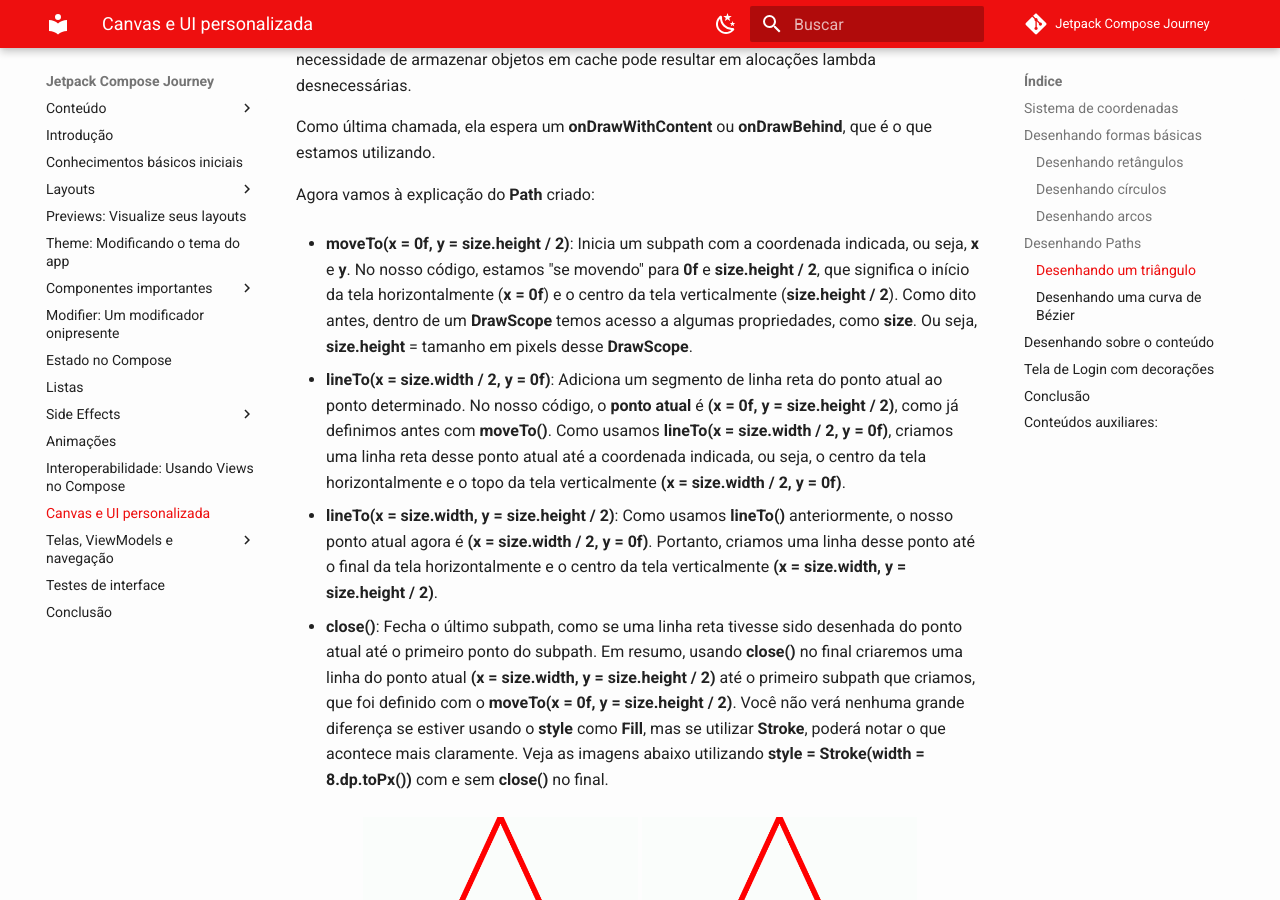
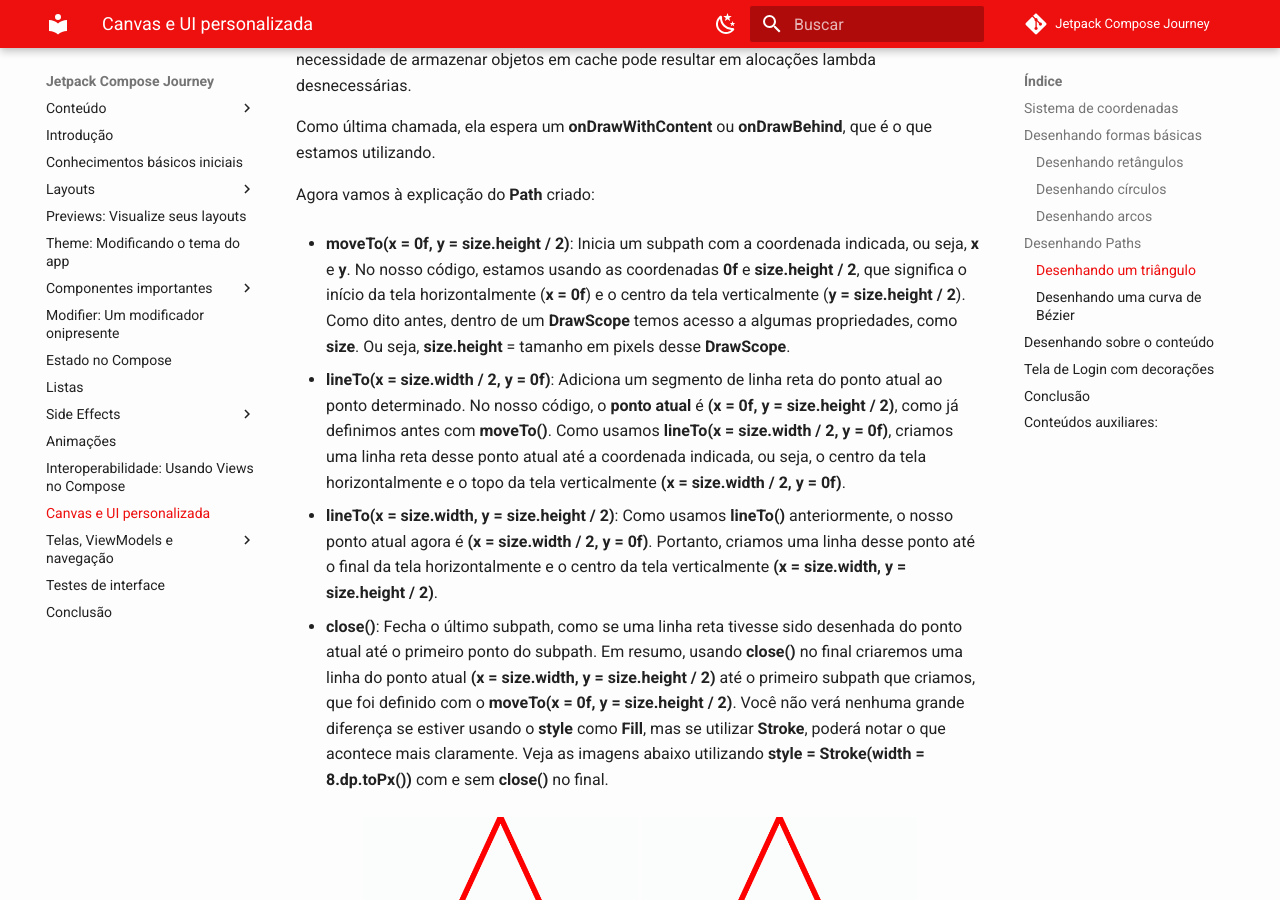
Before and after one commit to jsericksk/Jetpack-Compose-Journey, an MkDocs documentation site: the page built from docs/canvas.md, in a window 1280 px wide and 900 px high, scrolled down 8426 px. Built offline with MkDocs 1.6.1 and Material for MkDocs 9.7.7, drawn with Linux system fonts in a browser that asks for light colours; emoji names are drawn with the system emoji font; comment, search, counter and statistics services are not loaded.

Commit message:
canvas.md atualizado

```diff
--- a/docs/canvas.md
+++ b/docs/canvas.md
@@ -220,7 +220,7 @@ Como última chamada, ela espera um **onDrawWithContent** ou **onDrawBehind**, q
 
 Agora vamos à explicação do **Path** criado:
 
-- **moveTo(x = 0f, y = size.height / 2)**: Inicia um subpath com a coordenada indicada, ou seja, **x** e **y**. No nosso código, estamos "se movendo" para **0f** e **size.height / 2**, que significa o início da tela horizontalmente (**x = 0f**) e o centro da tela verticalmente (**size.height / 2**). Como dito antes, dentro de um **DrawScope** temos acesso a algumas propriedades, como **size**. Ou seja, **size.height** = tamanho em pixels desse **DrawScope**.
+- **moveTo(x = 0f, y = size.height / 2)**: Inicia um subpath com a coordenada indicada, ou seja, **x** e **y**. No nosso código, estamos usando as coordenadas **0f** e **size.height / 2**, que significa o início da tela horizontalmente (**x = 0f**) e o centro da tela verticalmente (**y = size.height / 2**). Como dito antes, dentro de um **DrawScope** temos acesso a algumas propriedades, como **size**. Ou seja, **size.height** = tamanho em pixels desse **DrawScope**.
 
 - **lineTo(x = size.width / 2, y = 0f)**: Adiciona um segmento de linha reta do ponto atual ao ponto determinado. No nosso código, o **ponto atual** é **(x = 0f, y = size.height / 2)**, como já definimos antes com **moveTo()**. Como usamos **lineTo(x = size.width / 2, y = 0f)**, criamos uma linha reta desse ponto atual até a coordenada indicada, ou seja, o centro da tela horizontalmente e o topo da tela verticalmente **(x = size.width / 2, y = 0f)**.
 
```
